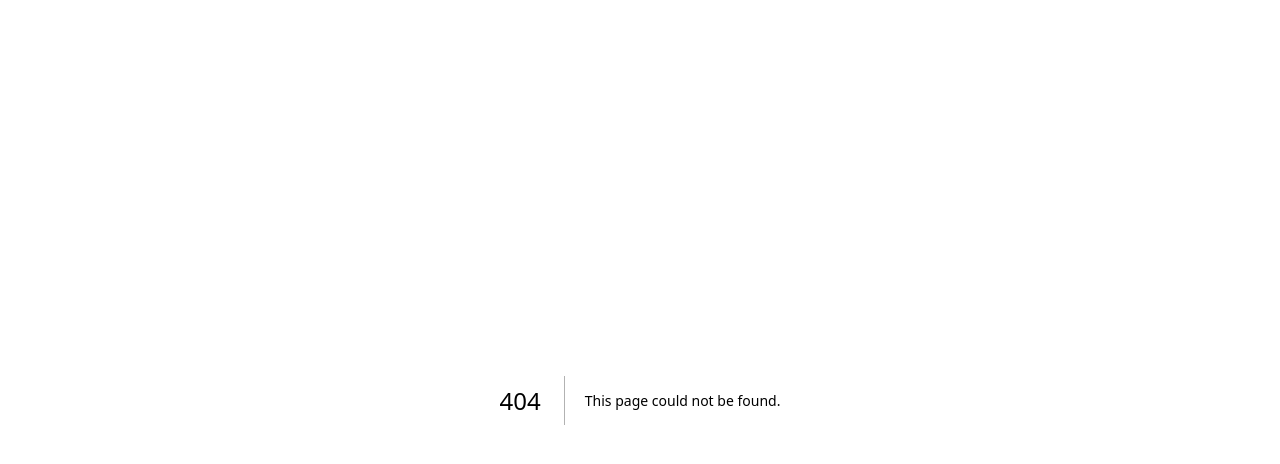
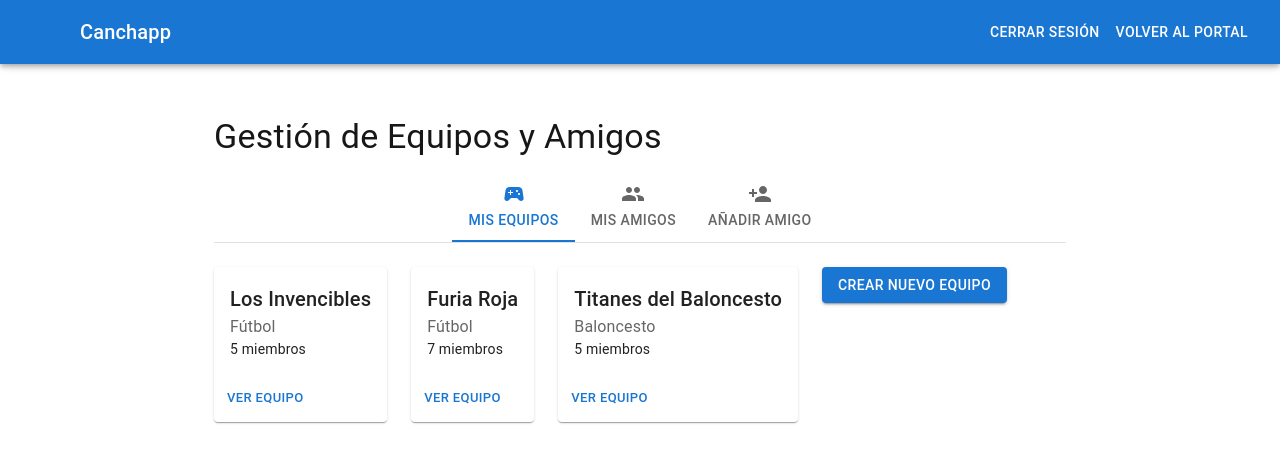
Before and after one commit to Deporte-Facil/canchapp-front, a Next.js app: page /jugar/equipo in a window 1280 px wide. Before the commit this address had no page. Shown: the top 464 px of the page. Built offline with nearby package versions, Linux system fonts and the light colour scheme; some icons are missing; what @mui/material-nextjs would draw is missing.

Commit message:
feat: implement team and friend management interface

```diff
--- /dev/null
+++ b/src/app/jugar/equipo/page.tsx
@@ -0,0 +1,208 @@
+// src/components/GestionEquipos.tsx
+"use client";
+
+import React, { useState } from "react";
+import {
+  Box,
+  Container,
+  Typography,
+  Tabs,
+  Tab,
+  Grid,
+  Card,
+  CardContent,
+  CardActions,
+  Button,
+  List,
+  ListItem,
+  ListItemAvatar,
+  Avatar,
+  ListItemText,
+  IconButton,
+  TextField,
+  Paper,
+  Tooltip,
+  Snackbar,
+  Alert,
+} from "@mui/material";
+import {
+  PersonAdd as PersonAddIcon,
+  People as PeopleIcon,
+  SportsEsports as SportsEsportsIcon,
+  Delete as DeleteIcon,
+  ContentCopy as ContentCopyIcon,
+} from "@mui/icons-material";
+
+// --- DATOS DE EJEMPLO (REEMPLAZAR CON DATOS REALES) ---
+const MI_CODIGO_AMIGO = "USR-X7B9-2K4D";
+
+const mockTeams = [
+  { id: 1, name: "Los Invencibles", members: 5, sport: "Fútbol" },
+  { id: 2, name: "Furia Roja", members: 7, sport: "Fútbol" },
+  { id: 3, name: "Titanes del Baloncesto", members: 5, sport: "Baloncesto" },
+];
+
+const mockFriends = [
+  { id: 1, name: "Carlos Vera", avatar: "/avatars/carlos.jpg" },
+  { id: 2, name: "Ana Torres", avatar: "/avatars/ana.jpg" },
+  { id: 3, name: "Pedro Pascal", avatar: "/avatars/pedro.jpg" },
+];
+
+// --- INTERFAZ DEL COMPONENTE ---
+export default function GestionEquipos() {
+  const [tabIndex, setTabIndex] = useState(0);
+  const [snackbarOpen, setSnackbarOpen] = useState(false);
+
+  const handleTabChange = (event: React.SyntheticEvent, newValue: number) => {
+    setTabIndex(newValue);
+  };
+
+  const handleCopyCode = () => {
+    navigator.clipboard.writeText(MI_CODIGO_AMIGO);
+    setSnackbarOpen(true);
+  };
+
+  const handleAddFriend = () => {
+    // Aquí iría la lógica para buscar y añadir al amigo por su código
+    console.log("Buscando y añadiendo amigo...");
+    // Muestra una alerta o feedback al usuario
+  };
+
+  return (
+    <Container maxWidth="md" sx={{ mt: 4 }}>
+      <Typography variant="h4" component="h1" gutterBottom>
+        Gestión de Equipos y Amigos
+      </Typography>
+
+      {/* Pestañas de Navegación */}
+      <Box sx={{ borderBottom: 1, borderColor: "divider", mb: 3 }}>
+        <Tabs value={tabIndex} onChange={handleTabChange} centered>
+          <Tab icon={<SportsEsportsIcon />} label="Mis Equipos" />
+          <Tab icon={<PeopleIcon />} label="Mis Amigos" />
+          <Tab icon={<PersonAddIcon />} label="Añadir Amigo" />
+        </Tabs>
+      </Box>
+
+      {/* Contenido de la Pestaña "Mis Equipos" */}
+      {tabIndex === 0 && (
+        <Grid container spacing={3}>
+          {mockTeams.map((team) => (
+            <Grid item xs={12} sm={6} md={4} key={team.id}>
+              <Card>
+                <CardContent>
+                  <Typography variant="h6" component="div">
+                    {team.name}
+                  </Typography>
+                  <Typography color="text.secondary">{team.sport}</Typography>
+                  <Typography variant="body2">
+                    {team.members} miembros
+                  </Typography>
+                </CardContent>
+                <CardActions>
+                  <Button size="small">Ver Equipo</Button>
+                </CardActions>
+              </Card>
+            </Grid>
+          ))}
+          <Grid item xs={12}>
+            <Button variant="contained" fullWidth>
+              Crear Nuevo Equipo
+            </Button>
+          </Grid>
+        </Grid>
+      )}
+
+      {/* Contenido de la Pestaña "Mis Amigos" */}
+      {tabIndex === 1 && (
+        <Box>
+          <Paper
+            elevation={3}
+            sx={{
+              p: 2,
+              mb: 3,
+              backgroundColor: "primary.light",
+              color: "primary.contrastText",
+            }}
+          >
+            <Typography variant="h6">Tu Código de Amigo</Typography>
+            <Box sx={{ display: "flex", alignItems: "center", mt: 1 }}>
+              <Typography
+                fontFamily="monospace"
+                sx={{ flexGrow: 1, fontSize: "1.2rem" }}
+              >
+                {MI_CODIGO_AMIGO}
+              </Typography>
+              <Tooltip title="Copiar código">
+                <IconButton onClick={handleCopyCode} color="inherit">
+                  <ContentCopyIcon />
+                </IconButton>
+              </Tooltip>
+            </Box>
+          </Paper>
+
+          <Typography variant="h6" gutterBottom>
+            Lista de Amigos
+          </Typography>
+          <List>
+            {mockFriends.map((friend) => (
+              <ListItem
+                key={friend.id}
+                secondaryAction={
+                  <Tooltip title="Eliminar amigo">
+                    <IconButton edge="end" aria-label="delete">
+                      <DeleteIcon />
+                    </IconButton>
+                  </Tooltip>
+                }
+              >
+                <ListItemAvatar>
+                  <Avatar src={friend.avatar}>{friend.name.charAt(0)}</Avatar>
+                </ListItemAvatar>
+                <ListItemText primary={friend.name} />
+              </ListItem>
+            ))}
+          </List>
+        </Box>
+      )}
+
+      {/* Contenido de la Pestaña "Añadir Amigo" */}
+      {tabIndex === 2 && (
+        <Paper
+          component="form"
+          sx={{ p: 3, display: "flex", flexDirection: "column", gap: 2 }}
+        >
+          <Typography variant="h6">Añadir con Código de Amigo</Typography>
+          <Typography variant="body2" color="text.secondary">
+            Pide a tu amigo su código único e ingrésalo aquí para enviarle una
+            solicitud de amistad.
+          </Typography>
+          <TextField
+            fullWidth
+            label="Código de Amigo"
+            variant="outlined"
+            placeholder="Ej: USR-XXXX-XXXX"
+          />
+          <Button variant="contained" color="primary" onClick={handleAddFriend}>
+            Enviar Solicitud
+          </Button>
+        </Paper>
+      )}
+
+      {/* Notificación de "Copiado" */}
+      <Snackbar
+        open={snackbarOpen}
+        autoHideDuration={3000}
+        onClose={() => setSnackbarOpen(false)}
+        anchorOrigin={{ vertical: "bottom", horizontal: "center" }}
+      >
+        <Alert
+          onClose={() => setSnackbarOpen(false)}
+          severity="success"
+          sx={{ width: "100%" }}
+        >
+          ¡Código de amigo copiado al portapapeles!
+        </Alert>
+      </Snackbar>
+    </Container>
+  );
+}
```
